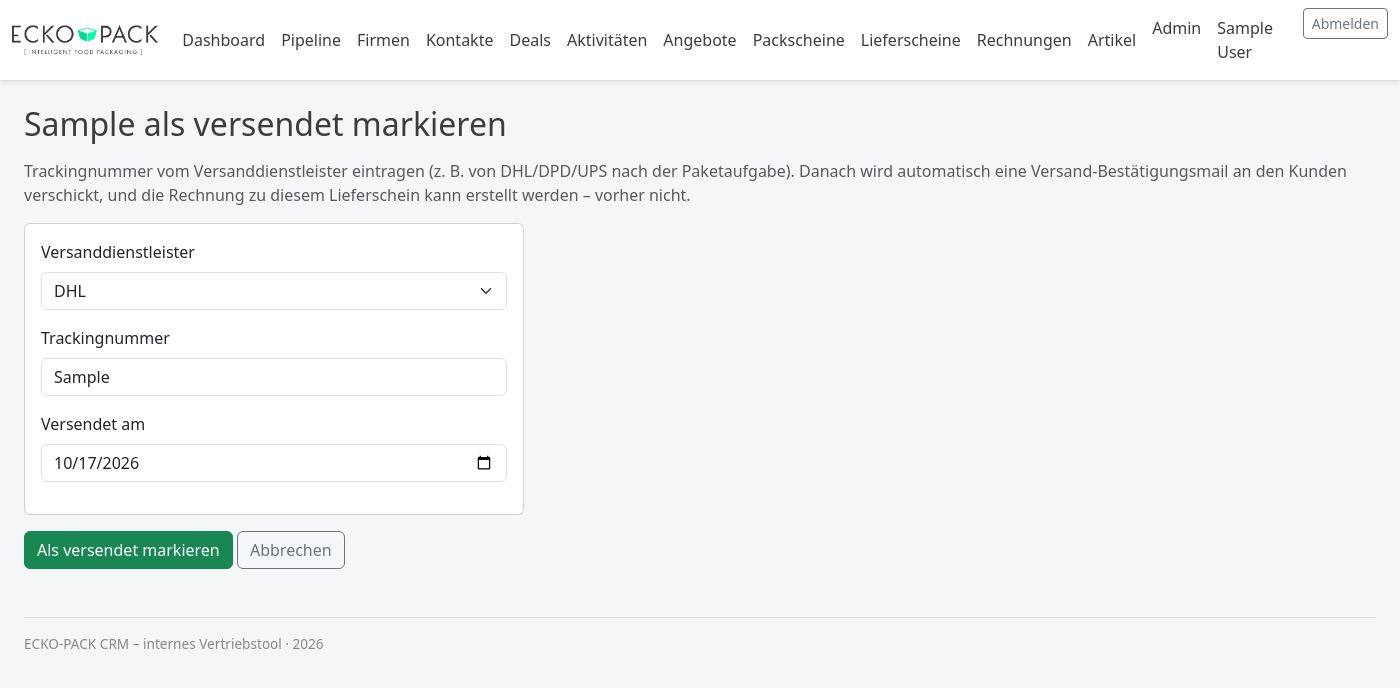
After one commit to eckopack/crm, a Django app: page /lieferscheine/1/versand/ in a window 1400 px wide. The commit adds this page. Shown: the top 688 px of the page. Run offline with Django 5.2, Linux system fonts and the light colour scheme; a user stored in the database is signed in; tables that the repository leaves empty hold one stand-in row (values such as "Sample post").

Commit message:
Versand-Trackingpflicht vor Rechnungserstellung + Versand-Bestätigungsmail
Lieferschein bekommt dieselben Versand-/Tracking-Felder wie der bestehende
Packschein (versanddienstleister/trackingnummer/versendet_am), plus wer den
Versand erfasst hat und wann die Bestätigungsmail raus ist. Neue Aktion
"Als versendet markieren" (analog zu packschein_versand_bestaetigen).

Erst wenn dort eine Trackingnummer eingetragen ist, lässt rechnung_erstellen
eine Rechnung zu diesem Lieferschein zu (harte Sperre, nur bei Neuanlage
geprüft - bestehende Rechnungen bleiben beim Bearbeiten unangetastet).

Beim Eintragen der Trackingnummer verschickt nurture.lieferschein_versand_
abgeschlossen() eine als HTML gestaltete Versand-Bestätigungsmail an den
Kunden (Logo, Tracking-Link je Versanddienstleister - DHL/DPD/UPS/GLS/Post,
Linkvorlagen unverifiziert, siehe Kommentar bei TRACKING_URL_VORLAGEN).
E-Mail-Fehler blockieren den Versand-Eintrag nicht, werden aber als
Warnung im UI angezeigt (anders als beim bestehenden Musterversand-Flow,
der das nur stillschweigend loggt - hier soll es sichtbar sein, weil es
direkt an einen echten Kunden geht).

nachfass_pruefen.py: Die wöchentliche Nachfass-Kette endete bisher, sobald
ein Deal die Angebotsphase erreichte. Lief jetzt durch alle Phasen weiter
(außer "verloren") und endet erst, wenn irgendein Lieferschein des Deals
tatsächlich versendet wurde (Trackingnummer gesetzt) - passt zum Wunsch,
nach Angebotsversand weiter nachzufassen, bis die Ware wirklich raus ist.

Lokal getestet (Django Test-Client): Rechnung ohne Trackingnummer wird
blockiert (Fehlermeldung im Formular sichtbar), Versandmail geht an den
Hauptansprechpartner inkl. Trackingnummer/Link, Rechnung mit Trackingnummer
klappt danach, Nachfass-Kette läuft in der Angebotsphase ohne Versand
weiter und endet korrekt nach Versand. Lieferschein-Detail/Versand-
Formular/PDF rendern weiterhin fehlerfrei.

```diff
--- a/vertrieb/forms.py
+++ b/vertrieb/forms.py
@@ -203,6 +203,25 @@ class LieferscheinForm(BootstrapFormMixin, forms.ModelForm):
         self.fields["packschein"].required = False
 
 
+class LieferscheinVersandForm(BootstrapFormMixin, forms.ModelForm):
+    """Schlanke Form für die Schnellaktion 'Als versendet markieren' auf der
+    Lieferschein-Detailseite - analog zu PackscheinVersandForm. Die Eingabe der
+    Trackingnummer hier löst die Versand-Bestätigungsmail an den Kunden aus und
+    schaltet die Rechnungserstellung zu diesem Lieferschein frei (siehe
+    views.lieferschein_versand_bestaetigen / views.rechnung_erstellen)."""
+
+    class Meta:
+        model = Lieferschein
+        fields = ["versanddienstleister", "trackingnummer", "versendet_am"]
+        widgets = {"versendet_am": date_input()}
+
+    def __init__(self, *args, **kwargs):
+        super().__init__(*args, **kwargs)
+        self._bootstrapify()
+        self.fields["versanddienstleister"].required = True
+        self.fields["trackingnummer"].required = True
+
+
 class LieferscheinPositionForm(BootstrapFormMixin, forms.ModelForm):
     class Meta:
         model = LieferscheinPosition
--- a/vertrieb/models.py
+++ b/vertrieb/models.py
@@ -82,12 +82,25 @@ PACKSCHEIN_STATUS_CHOICES = [
 
 VERSANDDIENSTLEISTER_CHOICES = [
     ("dhl", "DHL"),
+    ("dpd", "DPD"),
     ("gls", "GLS"),
     ("ups", "UPS"),
     ("post", "Deutsche Post"),
     ("abholung", "Selbstabholung"),
     ("sonstiges", "Sonstiges"),
 ]
+
+# Tracking-Link-Vorlagen fuer die Versand-Bestaetigungsmail (siehe Lieferschein.tracking_url
+# unten). STAND 17.10.2026: aus Trainingswissen uebernommen, NICHT live verifiziert (Websuche
+# fuer diesen Account deaktiviert) - vor dem ersten echten Kundenversand bitte je einmal mit
+# einer echten Sendungsnummer durchklicken und ggf. hier korrigieren.
+TRACKING_URL_VORLAGEN = {
+    "dhl": "https://www.dhl.de/de/privatkunden/pakete-empfangen/verfolgen.html?piececode={code}",
+    "dpd": "https://tracking.dpd.de/status/de_DE/parcel/{code}",
+    "ups": "https://www.ups.com/track?loc=de_DE&tracknum={code}",
+    "gls": "https://gls-group.eu/DE/de/paket-verfolgen?match={code}",
+    "post": "https://www.deutschepost.de/de/s/sendungsverfolgung.html?piececode={code}",
+}
 
 LIEFERSCHEIN_STATUS_CHOICES = [
     ("entwurf", "Entwurf"),
@@ -436,6 +449,26 @@ class Lieferschein(models.Model):
     )
     datum = models.DateField("Lieferdatum", default=timezone.now)
     status = models.CharField("Status", max_length=20, choices=LIEFERSCHEIN_STATUS_CHOICES, default="entwurf")
+    # Versand-/Tracking-Erfassung (17.10.2026, auf Wunsch von Björn): bewusst dieselben
+    # Feldnamen/Choices wie beim Packschein (siehe oben) statt neuer Begriffe, damit das CRM
+    # durchgängig bleibt. Erst wenn trackingnummer gesetzt ist, gilt eine Rechnung zu diesem
+    # Lieferschein als erzeugbar (siehe views.rechnung_erstellen) und die Nachfass-Kette des
+    # zugehoerigen Deals als beendet (siehe management/commands/nachfass_pruefen.py) - die
+    # Eingabe des Trackingcodes ist damit der maßgebliche "jetzt ist wirklich versendet"-Moment,
+    # nicht das Status-Feld oben (das bleibt manuell/for Anzeige, kann aber durch die Eingabe
+    # ueberschrieben werden, siehe save()).
+    versanddienstleister = models.CharField(
+        "Versanddienstleister", max_length=20, choices=VERSANDDIENSTLEISTER_CHOICES, blank=True
+    )
+    trackingnummer = models.CharField("Trackingnummer", max_length=50, blank=True)
+    versendet_am = models.DateField("Versendet am", null=True, blank=True)
+    versand_erfasst_von = models.ForeignKey(
+        settings.AUTH_USER_MODEL, verbose_name="Versand erfasst von", on_delete=models.SET_NULL,
+        null=True, blank=True, related_name="+", editable=False,
+    )
+    bestaetigungsmail_gesendet_am = models.DateTimeField(
+        "Versand-Bestätigungsmail an Kunde gesendet am", null=True, blank=True, editable=False,
+    )
     notizen = models.TextField("Notizen", blank=True)
     erstellt_am = models.DateTimeField("Erstellt am", auto_now_add=True)
 
@@ -449,6 +482,21 @@ class Lieferschein(models.Model):
 
     def get_absolute_url(self):
         return reverse("vertrieb:lieferschein_detail", args=[self.pk])
+
+    @property
+    def tatsaechlich_versendet(self):
+        """True, sobald ein Trackingcode hinterlegt ist - siehe Kommentar oben am Feld."""
+        return bool(self.trackingnummer)
+
+    @property
+    def tracking_url(self):
+        if not self.trackingnummer or not self.versanddienstleister:
+            return ""
+        vorlage = TRACKING_URL_VORLAGEN.get(self.versanddienstleister)
+        if not vorlage:
+            return ""
+        from urllib.parse import quote
+        return vorlage.format(code=quote(self.trackingnummer))
 
     def save(self, *args, **kwargs):
         if not self.nummer:
--- /dev/null
+++ b/vertrieb/templates/vertrieb/lieferschein_versand_form.html
@@ -0,0 +1,21 @@
+{% extends "vertrieb/base.html" %}
+{% block title %}{{ lieferschein.nummer }} als versendet markieren{% endblock %}
+{% block content %}
+<h2 class="mb-3">{{ lieferschein.nummer }} als versendet markieren</h2>
+<p class="text-muted">
+    Trackingnummer vom Versanddienstleister eintragen (z.&nbsp;B. von DHL/DPD/UPS nach der
+    Paketaufgabe). Danach wird automatisch eine Versand-Bestätigungsmail an den Kunden
+    verschickt, und die Rechnung zu diesem Lieferschein kann erstellt werden – vorher nicht.
+</p>
+
+<form method="post">
+    {% csrf_token %}
+    <div class="card mb-3" style="max-width: 500px;">
+        <div class="card-body">
+            {% include "vertrieb/_form_fields.html" %}
+        </div>
+    </div>
+    <button type="submit" class="btn btn-success">Als versendet markieren</button>
+    <a href="{{ lieferschein.get_absolute_url }}" class="btn btn-outline-secondary">Abbrechen</a>
+</form>
+{% endblock %}
--- a/vertrieb/urls.py
+++ b/vertrieb/urls.py
@@ -55,6 +55,7 @@ urlpatterns = [
     path("lieferscheine/neu/", views.lieferschein_erstellen, name="lieferschein_create"),
     path("lieferscheine/<int:pk>/", views.LieferscheinDetailView.as_view(), name="lieferschein_detail"),
     path("lieferscheine/<int:pk>/bearbeiten/", views.lieferschein_bearbeiten, name="lieferschein_update"),
+    path("lieferscheine/<int:pk>/versand/", views.lieferschein_versand_bestaetigen, name="lieferschein_versand"),
     path("lieferscheine/<int:pk>/loeschen/", views.LieferscheinDeleteView.as_view(), name="lieferschein_delete"),
     path("lieferscheine/<int:pk>/pdf/", views.lieferschein_pdf_download, name="lieferschein_pdf"),
 
--- a/vertrieb/views.py
+++ b/vertrieb/views.py
@@ -19,7 +19,7 @@ from . import nurture, pdf
 from .forms import (
     AktivitaetForm, AngebotForm, AngebotPositionFormSet, ArtikelForm, DealForm, FirmaForm, KontaktForm,
     PackscheinForm, PackscheinPositionFormSet, PackscheinVersandForm,
-    LieferscheinForm, LieferscheinPositionFormSet, RechnungForm, RechnungPositionFormSet,
+    LieferscheinForm, LieferscheinPositionFormSet, LieferscheinVersandForm, RechnungForm, RechnungPositionFormSet,
 )
 from .models import (
     DEAL_PHASE_CHOICES, PHASE_STANDARD_WAHRSCHEINLICHKEIT,
@@ -709,6 +709,45 @@ def lieferschein_bearbeiten(request, pk):
     })
 
 
+@login_required
+def lieferschein_versand_bestaetigen(request, pk):
+    """Trackingnummer eintragen und Lieferschein auf 'versendet' setzen (17.10.2026,
+    auf Wunsch von Björn - analog zu packschein_versand_bestaetigen). Löst die
+    Versand-Bestätigungsmail an den Kunden aus (siehe nurture.lieferschein_versand_abgeschlossen)
+    und schaltet damit zugleich die Rechnungserstellung zu diesem Lieferschein frei
+    (siehe rechnung_erstellen) sowie das Ende der Nachfass-Kette des Deals (siehe
+    management/commands/nachfass_pruefen.py)."""
+    lieferschein = get_object_or_404(Lieferschein, pk=pk)
+    if request.method == "POST":
+        form = LieferscheinVersandForm(request.POST, instance=lieferschein)
+        if form.is_valid():
+            lieferschein = form.save(commit=False)
+            lieferschein.status = "versendet"
+            if not lieferschein.versendet_am:
+                lieferschein.versendet_am = timezone.now().date()
+            lieferschein.versand_erfasst_von = request.user
+            lieferschein.save()
+            erfolg, fehler = nurture.lieferschein_versand_abgeschlossen(lieferschein)
+            if erfolg:
+                messages.success(
+                    request,
+                    f"Lieferschein {lieferschein.nummer} als versendet markiert. "
+                    f"Versand-Bestätigungsmail wurde an den Kunden gesendet.",
+                )
+            else:
+                messages.warning(
+                    request,
+                    f"Lieferschein {lieferschein.nummer} als versendet markiert, aber die "
+                    f"Versand-Bestätigungsmail an den Kunden konnte NICHT gesendet werden "
+                    f"({fehler}). Rechnung kann trotzdem erstellt werden - bitte Kunden ggf. "
+                    f"manuell informieren.",
+                )
+            return redirect(lieferschein.get_absolute_url())
+    else:
+        form = LieferscheinVersandForm(instance=lieferschein, initial={"versendet_am": timezone.now().date()})
+    return render(request, "vertrieb/lieferschein_versand_form.html", {"form": form, "lieferschein": lieferschein})
+
+
 class LieferscheinDeleteView(LoginRequiredMixin, DeleteView):
     model = Lieferschein
     template_name = "vertrieb/confirm_delete.html"
@@ -760,13 +799,37 @@ def rechnung_erstellen(request):
     if request.method == "POST":
         form = RechnungForm(request.POST)
         if form.is_valid():
-            rechnung = form.save()
-            formset = RechnungPositionFormSet(request.POST, instance=rechnung)
-            if formset.is_valid():
-                formset.save()
-                return redirect(rechnung.get_absolute_url())
-        else:
-            formset = RechnungPositionFormSet(request.POST)
+            # Versand-Pflicht vor Rechnungserstellung (17.10.2026, auf Wunsch von Björn):
+            # eine Rechnung darf nur zu einem tatsaechlich versendeten Lieferschein erzeugt
+            # werden (Trackingnummer gesetzt, siehe Lieferschein.tatsaechlich_versendet).
+            # Bewusst nur hier bei der NEU-Erstellung geprueft, nicht in RechnungForm.clean()
+            # oder bei rechnung_bearbeiten - damit bereits bestehende (vor dieser Regel
+            # angelegte) Rechnungen beim Bearbeiten nicht nachtraeglich blockiert werden.
+            gewaehlter_lieferschein = form.cleaned_data.get("lieferschein")
+            if not gewaehlter_lieferschein:
+                form.add_error(
+                    "lieferschein",
+                    "Pflichtfeld: Eine Rechnung kann erst nach Versand zu einem Lieferschein "
+                    "erzeugt werden.",
+                )
+            elif not gewaehlter_lieferschein.tatsaechlich_versendet:
+                form.add_error(
+                    "lieferschein",
+                    f"Lieferschein {gewaehlter_lieferschein.nummer} hat noch keine Trackingnummer "
+                    f"hinterlegt. Bitte zuerst dort auf der Detailseite \"Als versendet markieren\" "
+                    f"ausfüllen, dann kann die Rechnung erzeugt werden.",
+                )
+            else:
+                rechnung = form.save()
+                formset = RechnungPositionFormSet(request.POST, instance=rechnung)
+                if formset.is_valid():
+                    formset.save()
+                    return redirect(rechnung.get_absolute_url())
+                return render(request, "vertrieb/rechnung_form.html", {
+                    "form": form, "formset": formset, "angebot_quelle": angebot_quelle,
+                    "lieferschein_quelle": lieferschein_quelle,
+                })
+        formset = RechnungPositionFormSet(request.POST)
     else:
         initial = {}
         deal_id = request.GET.get("deal")
```
Also changed, not shown: vertrieb/management/commands/nachfass_pruefen.py (+17 -7 lines), vertrieb/nurture.py (+70 -7 lines), vertrieb/templates/vertrieb/email/versand_bestaetigung.html (added, +88 -0 lines), vertrieb/templates/vertrieb/email/versand_bestaetigung.txt (added, +13 -0 lines), vertrieb/templates/vertrieb/lieferschein_detail.html (+20 -0 lines), vertrieb/migrations/0008_lieferschein_bestaetigungsmail_gesendet_am_and_more.py (added).
